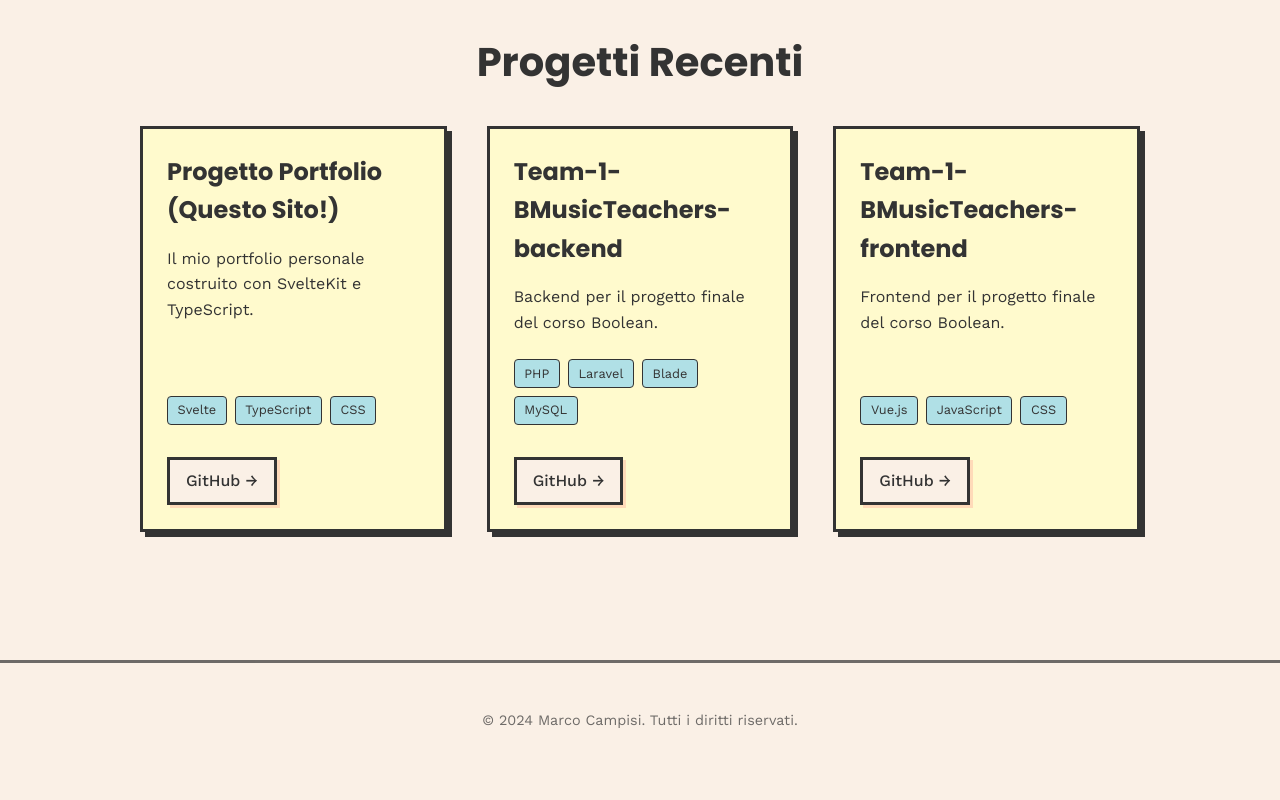
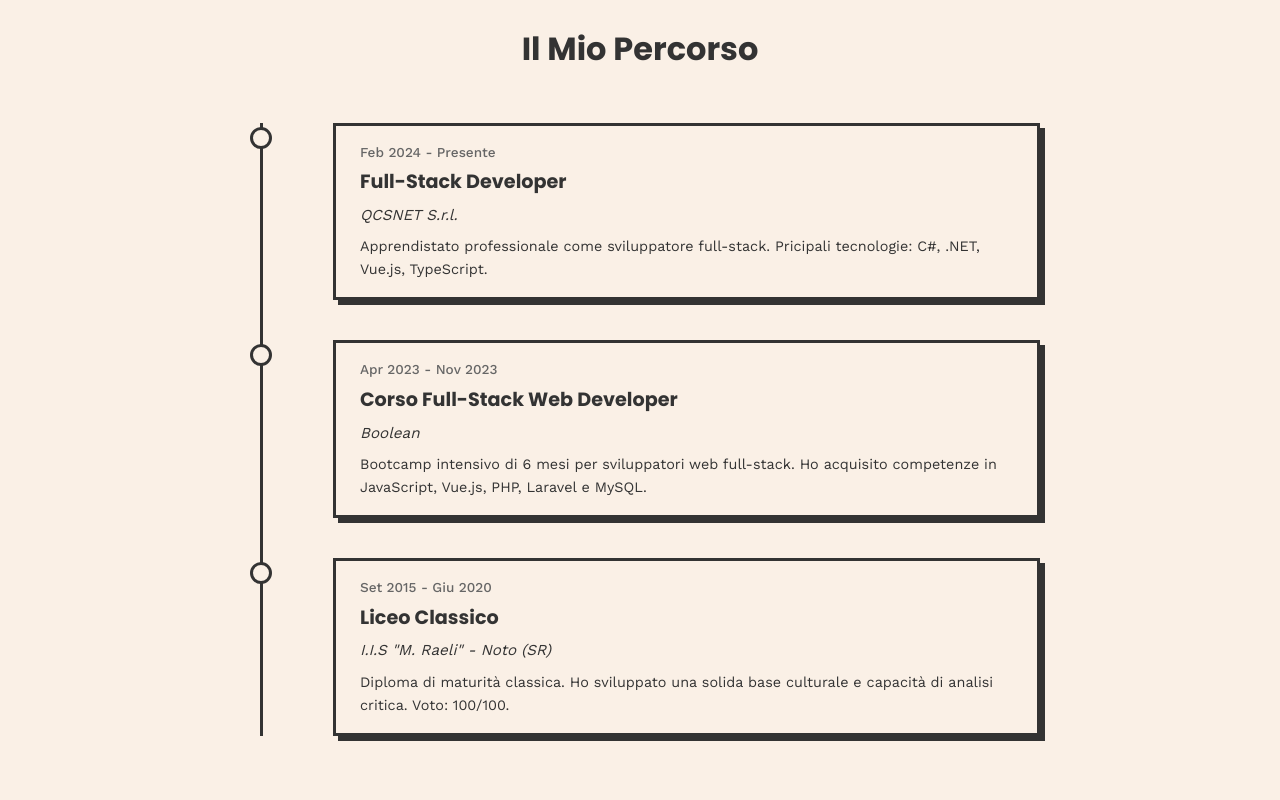
Before and after one commit to marcocampisi/marcocampisi.github.io, a SvelteKit app: page / in a window 1280 px wide. Shown: the part 1560-2360 px from the top of the page. Before the commit the page ends 2339 px from the top, so only its background shows below. Built offline with nearby package versions, Linux system fonts and the light colour scheme.

Commit message:
Aggiunta timeline esperienze

```diff
--- a/src/lib/components/ProjectCard.svelte
+++ b/src/lib/components/ProjectCard.svelte
@@ -34,7 +34,7 @@
 		flex-direction: column;
 		gap: 1rem;
 		box-shadow: var(--shadow-offset) var(--shadow-offset) 0px var(--shadow-color);
-        transition: transform 0.2s ease-in-out, box-shadow 0.2s ease-in-out, background-color 0.3s ease, border-color 0.3s ease; /* Aggiunte transizioni tema */
+        transition: transform 0.2s ease-in-out, box-shadow 0.2s ease-in-out, background-color 0.3s ease, border-color 0.3s ease;
 	}
 
     .card:hover {
--- /dev/null
+++ b/src/lib/components/Timeline.svelte
@@ -0,0 +1,172 @@
+<script lang="ts">
+	import { onMount } from 'svelte';
+
+	export interface TimelineItem {
+		period: string;
+		title: string;
+		location: string;
+		description?: string;
+		type: 'work' | 'study';
+	}
+
+	export let items: TimelineItem[] = [];
+
+	export let title: string = 'Esperienze';
+
+	onMount(() => {
+
+	});
+</script>
+
+<section class="timeline-section" aria-labelledby="timeline-heading">
+	<h2 class="section-title" id="timeline-heading">{title}</h2>
+	{#if items.length > 0}
+		<div class="timeline-container">
+			{#each items as item, index (index)}
+				<div class="timeline-item" data-type={item.type}>
+					<div class="timeline-marker">
+                    </div>
+					<div class="timeline-content">
+						<span class="timeline-period">{item.period}</span>
+						<h3 class="timeline-item-title">{item.title}</h3>
+						<p class="timeline-location">{item.location}</p>
+						{#if item.description}
+							<p class="timeline-description">{item.description}</p>
+						{/if}
+					</div>
+				</div>
+			{/each}
+		</div>
+	{:else}
+		<p>Nessuna esperienza da mostrare al momento.</p>
+	{/if}
+</section>
+
+<style>
+	.timeline-section {
+		padding: var(--section-padding-y, 4rem) var(--section-padding-x, 2rem);
+        max-width: 800px;
+        margin-left: auto;
+        margin-right: auto;
+	}
+
+	.section-title {
+		text-align: center;
+		margin-bottom: 3rem;
+		font-size: 2rem;
+        font-weight: 700;
+        color: var(--text-color);
+	}
+
+	.timeline-container {
+		position: relative;
+		padding-left: 40px;
+        border-left: var(--border-width, 2px) solid var(--border-color);
+        margin-left: 20px;
+	}
+
+	.timeline-item {
+		position: relative;
+		margin-bottom: 2.5rem;
+        padding-left: 30px;
+	}
+    .timeline-item:last-child {
+        margin-bottom: 0;
+    }
+
+	.timeline-marker {
+		position: absolute;
+		left: -42px;
+        transform: translateX(-50%);
+		top: 4px;
+		width: 16px;
+		height: 16px;
+		background-color: var(--bg-color);
+		border: var(--border-width, 2px) solid var(--border-color);
+		border-radius: 50%;
+		z-index: 2;
+        transition: background-color 0.3s ease, border-color 0.3s ease;
+	}
+
+	.timeline-content {
+		background-color: var(--bg-color);
+		padding: 1rem 1.5rem;
+		border: var(--border-width, 2px) solid var(--border-color);
+		/* border-radius: 4px; */
+        position: relative;
+
+        box-shadow: var(--shadow-offset) var(--shadow-offset) 0px var(--shadow-color);
+        transition: transform 0.2s ease-in-out, box-shadow 0.2s ease-in-out, background-color 0.3s ease, border-color 0.3s ease;
+	}
+
+    .timeline-item:hover .timeline-content {
+         box-shadow: 6px 6px 0px var(--primary-accent);
+         transform: translate(-2px, -2px);
+    }
+    .timeline-item:hover .timeline-marker {
+        background-color: var(--primary-accent);
+    }
+
+
+	.timeline-period {
+		display: block;
+		font-size: 0.85rem;
+		color: var(--text-muted-color, #666);
+		margin-bottom: 0.25rem;
+        font-weight: 500;
+	}
+    @media (prefers-color-scheme: dark) {
+        .timeline-period {
+            color: var(--text-muted-color, #bbb);
+        }
+    }
+
+
+	.timeline-item-title {
+		font-size: 1.2rem;
+		font-weight: 600;
+		margin: 0 0 0.3rem 0;
+        color: var(--text-heading-color, var(--text-color));
+	}
+
+	.timeline-location {
+		font-size: 0.95rem;
+		font-style: italic;
+		margin: 0 0 0.5rem 0;
+        color: var(--text-color);
+	}
+
+	.timeline-description {
+		font-size: 0.9rem;
+		line-height: 1.6;
+		margin: 0;
+        color: var(--text-color);
+	}
+
+    @media (max-width: 600px) {
+        .timeline-container {
+            padding-left: 25px;
+            margin-left: 10px;
+        }
+        .timeline-item {
+            padding-left: 20px;
+        }
+        .timeline-marker {
+            left: -26px;
+            width: 14px;
+            height: 14px;
+        }
+        .timeline-content {
+            padding: 0.8rem 1rem;
+            box-shadow: 3px 3px 0px var(--border-color);
+        }
+         .timeline-item:hover .timeline-content {
+             box-shadow: 4px 4px 0px var(--primary-accent);
+             transform: translate(-1px, -1px);
+        }
+         .section-title {
+            font-size: 1.8rem;
+            margin-bottom: 2rem;
+        }
+    }
+</style>
--- a/src/routes/+page.svelte
+++ b/src/routes/+page.svelte
@@ -4,6 +4,8 @@
 	import TechStack from '$lib/components/TechStack.svelte';
 	import Projects from '$lib/components/Projects.svelte';
 	import type { Project, Technology } from '$lib/types/Project';
+	import Timeline from '$lib/components/Timeline.svelte';
+	import type { TimelineItem } from '$lib/components/Timeline.svelte';
 
 	const yourName = "Marco Campisi";
 	const yourTitle = "Full-Stack Developer";
@@ -30,7 +32,30 @@
 		{ name: 'MySQL', iconClass: 'mysql-original' },
 	];
 
-	// Progetti (invariati)
+	const myExperiences: TimelineItem[] = [
+		{
+			period: 'Feb 2024 - Presente',
+			title: 'Full-Stack Developer',
+			location: 'QCSNET S.r.l.',
+			description: 'Apprendistato professionale come sviluppatore full-stack. Pricipali tecnologie: C#, .NET, Vue.js, TypeScript.',
+			type: 'work'
+		},
+		{
+			period: 'Apr 2023 - Nov 2023',
+			title: 'Corso Full-Stack Web Developer',
+			location: 'Boolean',
+			description: 'Bootcamp intensivo di 6 mesi per sviluppatori web full-stack. Ho acquisito competenze in JavaScript, Vue.js, PHP, Laravel e MySQL.',
+			type: 'study'
+		},
+        {
+			period: 'Set 2015 - Giu 2020',
+			title: 'Liceo Classico',
+			location: 'I.I.S "M. Raeli" - Noto (SR)',
+			description: 'Diploma di maturità classica. Ho sviluppato una solida base culturale e capacità di analisi critica. Voto: 100/100.',
+			type: 'study'
+		}
+	];
+
 	const projects: Project[] = [
         {
 			id: 1,
@@ -66,6 +91,7 @@
 </div>
 <div id="bio"> <Bio content={bioContent} /> </div>
 <div id="tech"> <TechStack {technologies} /> </div>
+<Timeline items={myExperiences} title="Il Mio Percorso" />
 <div id="projects"> <Projects {projects} /> </div>
 
 <footer class="site-footer">
```
